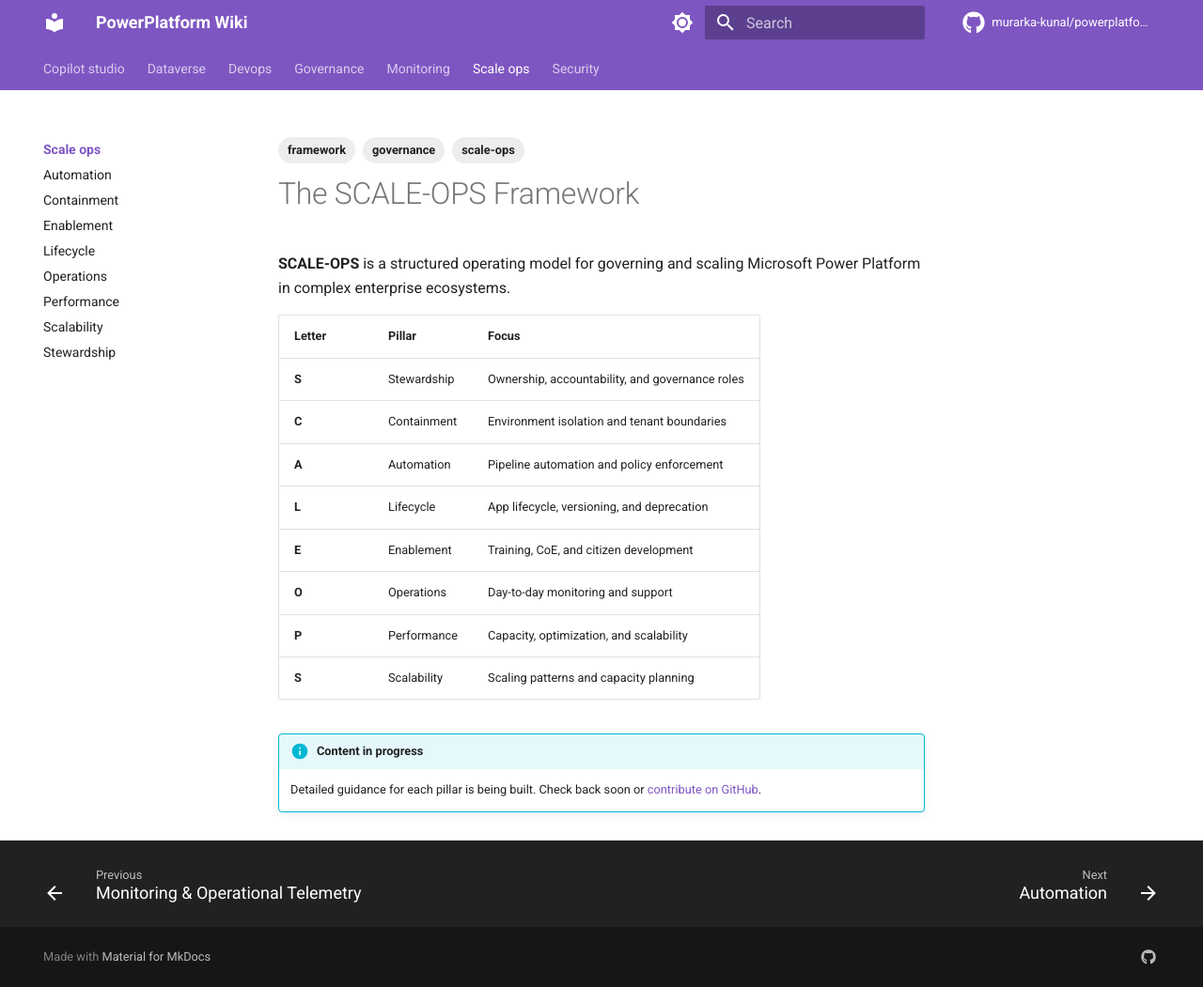
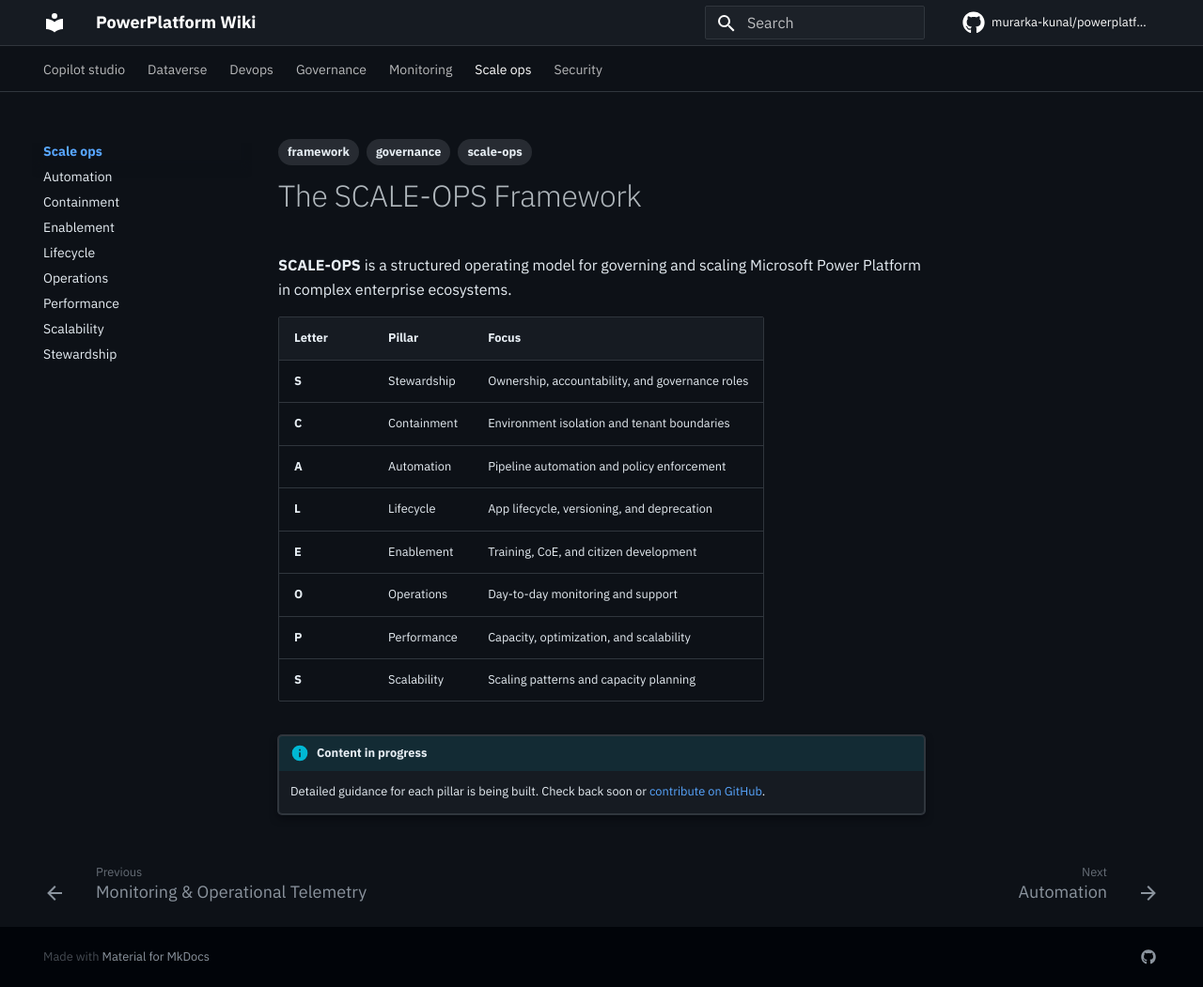
Before and after one commit to murarka-kunal/powerplatform-wiki, an MkDocs documentation site: the page built from docs/scale-ops/index.md, in a window 1280 px wide and 1051 px high. Shown: the whole window at 94% size. Built offline with MkDocs 1.6.1 and Material for MkDocs 9.7.7, drawn with Linux system fonts in a browser that asks for light colours; comment, search, counter and statistics services are not loaded.

Commit message:
Match MkDocs subpage theme to homepage dark design
- Set MkDocs to dark mode only (slate scheme)
- Switch fonts to IBM Plex Sans and IBM Plex Mono
- Add custom.css overriding Material CSS variables to match homepage
  colors: #0d1117 background, #2f81f7 accent, #e6edf3 text

Co-Authored-By: Claude Sonnet 4.6 <noreply@anthropic.com>

```diff
--- /dev/null
+++ b/docs/custom.css
@@ -0,0 +1,94 @@
+/* ============================================================
+   PowerPlatform.wiki — MkDocs Material Theme Overrides
+   Matches the homepage dark theme (theme.css)
+   ============================================================ */
+
+/* Override slate scheme to match homepage colors */
+[data-md-color-scheme="slate"] {
+  --md-default-bg-color:           #0d1117;
+  --md-default-bg-color--light:    #161b22;
+  --md-default-bg-color--lighter:  #1c2128;
+  --md-default-bg-color--lightest: #21262d;
+
+  --md-default-fg-color:           #e6edf3;
+  --md-default-fg-color--light:    rgba(230,237,243,0.75);
+  --md-default-fg-color--lighter:  rgba(230,237,243,0.5);
+  --md-default-fg-color--lightest: rgba(230,237,243,0.12);
+
+  --md-primary-fg-color:           #2f81f7;
+  --md-primary-fg-color--light:    #58a6ff;
+  --md-primary-fg-color--dark:     #1f6feb;
+  --md-primary-bg-color:           #ffffff;
+  --md-primary-bg-color--light:    rgba(255,255,255,0.7);
+
+  --md-accent-fg-color:            #58a6ff;
+  --md-accent-fg-color--transparent: rgba(88,166,255,0.1);
+  --md-accent-bg-color:            #ffffff;
+
+  --md-code-bg-color:              #161b22;
+  --md-code-fg-color:              #e6edf3;
+
+  --md-typeset-color:              #e6edf3;
+  --md-typeset-a-color:            #58a6ff;
+
+  --md-footer-bg-color:            #0d1117;
+  --md-footer-bg-color--dark:      #010409;
+  --md-footer-fg-color:            #8b949e;
+  --md-footer-fg-color--light:     #8b949e;
+  --md-footer-fg-color--lighter:   rgba(139,148,158,0.5);
+
+  --md-shadow-z1: 0 0 0 1px #30363d, 0 4px 8px rgba(1,4,9,0.5);
+  --md-shadow-z2: 0 0 0 1px #30363d, 0 8px 16px rgba(1,4,9,0.5);
+  --md-shadow-z3: 0 0 0 1px #30363d, 0 16px 32px rgba(1,4,9,0.5);
+}
+
+/* Sidebar and nav background */
+[data-md-color-scheme="slate"] .md-sidebar {
+  background-color: #0d1117;
+}
+
+[data-md-color-scheme="slate"] .md-nav__title {
+  background-color: #0d1117;
+}
+
+[data-md-color-scheme="slate"] .md-header {
+  background-color: #161b22;
+  border-bottom: 1px solid #30363d;
+  box-shadow: none;
+}
+
+[data-md-color-scheme="slate"] .md-tabs {
+  background-color: #0d1117;
+  border-bottom: 1px solid #30363d;
+}
+
+/* Table borders */
+[data-md-color-scheme="slate"] .md-typeset table:not([class]) {
+  border: 1px solid #30363d;
+}
+[data-md-color-scheme="slate"] .md-typeset table:not([class]) th,
+[data-md-color-scheme="slate"] .md-typeset table:not([class]) td {
+  border-color: #30363d;
+}
+[data-md-color-scheme="slate"] .md-typeset table:not([class]) th {
+  background-color: #161b22;
+}
+
+/* Code blocks */
+[data-md-color-scheme="slate"] .md-typeset pre {
+  background-color: #161b22;
+  border: 1px solid #30363d;
+}
+
+/* Admonition */
+[data-md-color-scheme="slate"] .md-typeset .admonition,
+[data-md-color-scheme="slate"] .md-typeset details {
+  border-color: #30363d;
+  background-color: #161b22;
+}
+
+/* Search */
+[data-md-color-scheme="slate"] .md-search__form {
+  background-color: #1c2128;
+  border: 1px solid #30363d;
+}
--- a/mkdocs.yml
+++ b/mkdocs.yml
@@ -9,21 +9,12 @@ repo_url: https://github.com/murarka-kunal/powerplatform-wiki
 theme:
   name: material
   palette:
-    - scheme: default
-      primary: deep purple
-      accent: purple
-      toggle:
-        icon: material/brightness-7
-        name: Switch to dark mode
-    - scheme: slate
-      primary: deep purple
-      accent: purple
-      toggle:
-        icon: material/brightness-4
-        name: Switch to light mode
+    scheme: slate
+    primary: custom
+    accent: custom
   font:
-    text: Roboto
-    code: Roboto Mono
+    text: IBM Plex Sans
+    code: IBM Plex Mono
   features:
     - navigation.tabs
     - navigation.sections
@@ -36,6 +27,9 @@ theme:
     - toc.follow
   icon:
     repo: fontawesome/brands/github
+
+extra_css:
+  - custom.css
 
 plugins:
   - search
```
